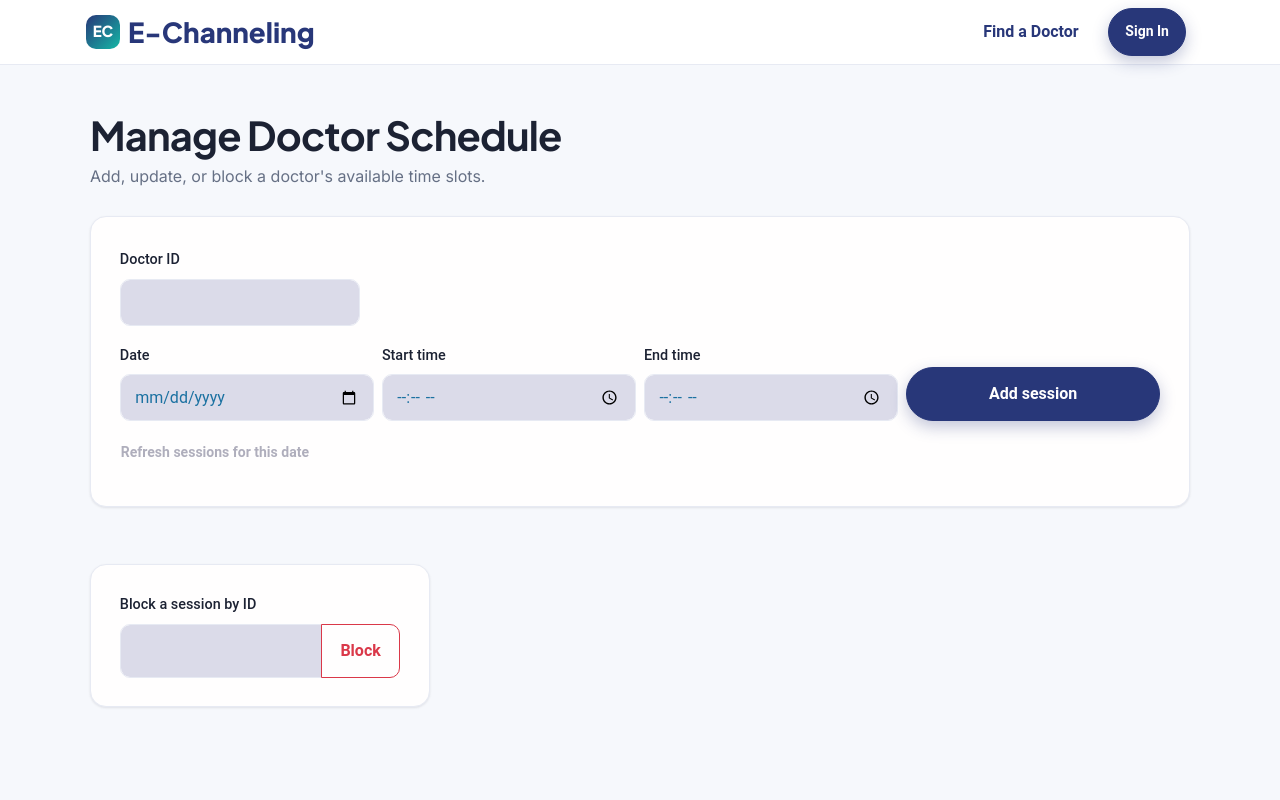
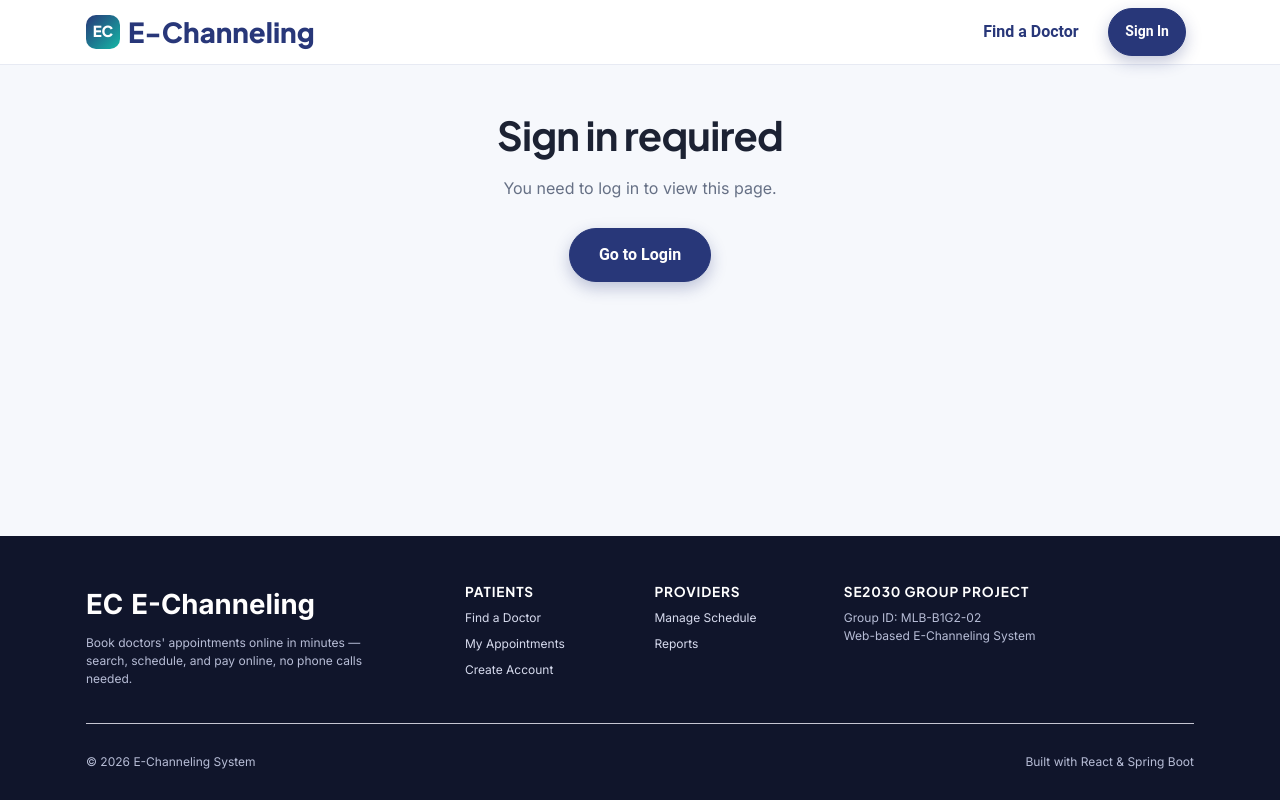
Before and after one commit to Chathu8616/e-channeling-system, a React (Vite) app in the folder echanneling-frontend/: page /admin/schedule in a window 1280 px wide. Shown: the top 800 px of the page. Built offline with nearby package versions, Linux system fonts and the light colour scheme.

Commit message:
Guard admin routes so unauthorized users can't reach the page shell

```diff
--- a/echanneling-frontend/src/App.jsx
+++ b/echanneling-frontend/src/App.jsx
@@ -1,6 +1,7 @@
 import { BrowserRouter, Route, Routes } from 'react-router-dom';
 import NavBar from './components/NavBar';
 import Footer from './components/Footer';
+import RequireRole from './components/RequireRole';
 import { AuthProvider } from './context/AuthContext';
 import HomePage from './pages/HomePage';
 import NotFoundPage from './pages/NotFoundPage';
@@ -29,8 +30,22 @@ function App() {
             <Route path="/book/:sessionId" element={<BookAppointmentPage />} />
             <Route path="/appointments" element={<MyAppointmentsPage />} />
             <Route path="/pay/:appointmentId" element={<PaymentPage />} />
-            <Route path="/admin/schedule" element={<ScheduleManagerPage />} />
-            <Route path="/admin/reports" element={<ReportsPage />} />
+            <Route
+              path="/admin/schedule"
+              element={
+                <RequireRole roles={['OPERATIONS_MANAGER', 'DOCTOR']}>
+                  <ScheduleManagerPage />
+                </RequireRole>
+              }
+            />
+            <Route
+              path="/admin/reports"
+              element={
+                <RequireRole roles={['OPERATIONS_MANAGER', 'DOCTOR']}>
+                  <ReportsPage />
+                </RequireRole>
+              }
+            />
             <Route path="*" element={<NotFoundPage />} />
           </Routes>
         </main>
--- /dev/null
+++ b/echanneling-frontend/src/components/RequireRole.jsx
@@ -0,0 +1,34 @@
+import { Link } from 'react-router-dom';
+import { useAuth } from '../context/AuthContext';
+
+export default function RequireRole({ roles, children }) {
+  const { user } = useAuth();
+
+  if (!user) {
+    return (
+      <div className="page-container text-center py-5">
+        <h1 className="mb-3">Sign in required</h1>
+        <p className="text-muted mb-4">You need to log in to view this page.</p>
+        <Link to="/login" className="btn btn-primary rounded-pill px-4">
+          Go to Login
+        </Link>
+      </div>
+    );
+  }
+
+  if (!roles.includes(user.role)) {
+    return (
+      <div className="page-container text-center py-5">
+        <h1 className="mb-3">Access restricted</h1>
+        <p className="text-muted mb-4">
+          This area is only available to authorized staff (operations managers and doctors).
+        </p>
+        <Link to="/" className="btn btn-primary rounded-pill px-4">
+          Back to home
+        </Link>
+      </div>
+    );
+  }
+
+  return children;
+}
```
